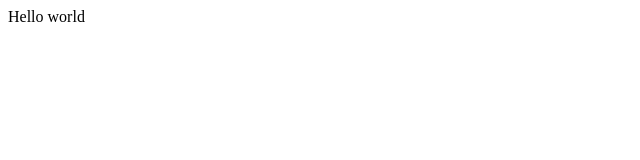
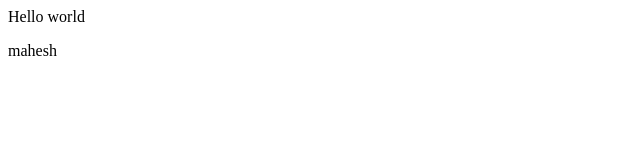
Before and after one commit to mahii47/FirstProject, a plain HTML site: page index.html in a window 1280 px wide. Shown: the full height of the page, 0-640 px from the left. Drawn offline with Linux system fonts and the light colour scheme.

Commit message:
Add my name

```diff
--- a/index.html
+++ b/index.html
@@ -1 +1,2 @@
 <p>Hello world</p>
+<p>mahesh</p>
```
